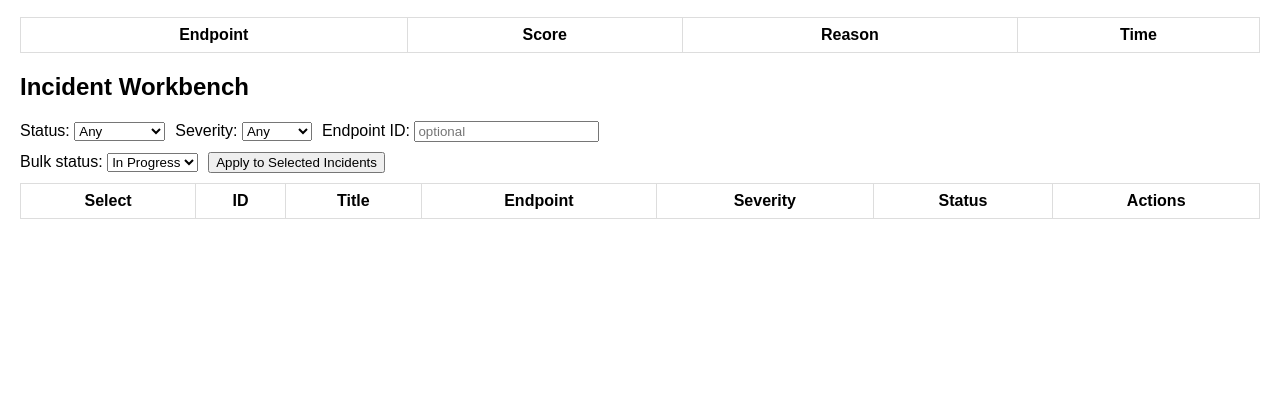
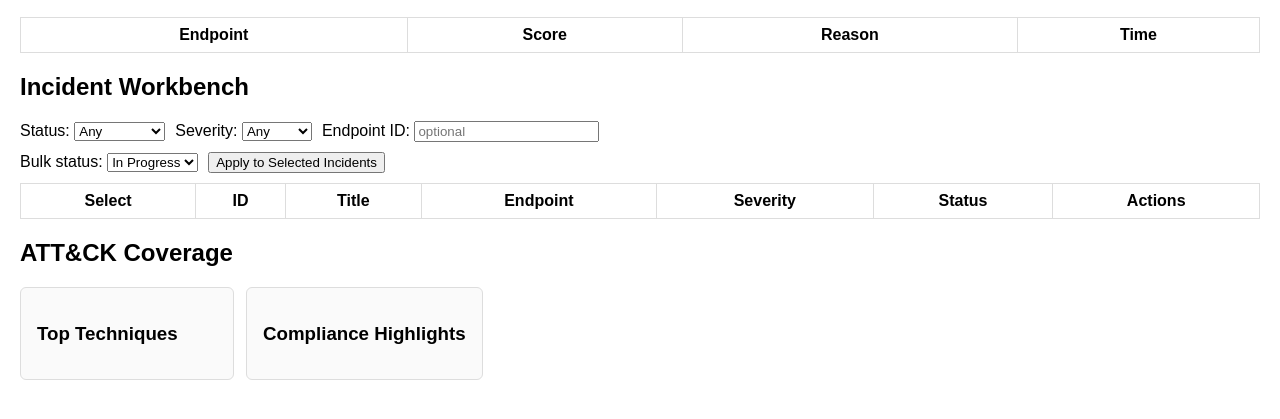
Before and after one commit to Zhost-Consulting-Private-Limited/AI-Defender, a FastAPI app: page / in a window 1280 px wide. Shown: the part 335-754 px from the top of the page. Run offline with FastAPI, Linux system fonts and the light colour scheme; lists and menus that the app fills with data are empty.

Commit message:
Add ATT&CK and compliance dashboard pane

```diff
--- a/backend/app/main.py
+++ b/backend/app/main.py
@@ -1,3 +1,4 @@
+import json
 from datetime import datetime
 
 from fastapi import Depends, FastAPI, HTTPException, Query, Request
@@ -109,6 +110,47 @@ def summary(tenant_id: int, session: Session = Depends(get_session)):
     }
 
 
+@app.get("/api/v1/dashboard/attack-compliance", dependencies=[Depends(require_role("analyst", "admin"))])
+def attack_compliance(tenant_id: int, session: Session = Depends(get_session)):
+    incidents = session.exec(select(Incident).where(Incident.tenant_id == tenant_id).order_by(Incident.created_at.desc())).all()[:200]
+    reports = session.exec(
+        select(HourlyReport).where(HourlyReport.tenant_id == tenant_id).order_by(HourlyReport.generated_at.desc())
+    ).all()[:10]
+
+    attack_counts: dict[str, int] = {}
+    severity_counts: dict[str, int] = {"low": 0, "medium": 0, "high": 0}
+    for incident in incidents:
+        attack_counts[incident.mitre_technique] = attack_counts.get(incident.mitre_technique, 0) + 1
+        severity_counts[incident.severity] = severity_counts.get(incident.severity, 0) + 1
+
+    top_attack_techniques = [
+        {"technique": technique, "count": count}
+        for technique, count in sorted(attack_counts.items(), key=lambda item: item[1], reverse=True)[:8]
+    ]
+
+    compliance_highlights: list[dict[str, str]] = []
+    for report in reports:
+        try:
+            summary = json.loads(report.summary)
+        except json.JSONDecodeError:
+            continue
+
+        compliance_highlights.append(
+            {
+                "generated_at": report.generated_at.isoformat(),
+                "recommended_action": summary.get("recommended_action", "No recommendation provided."),
+                "anomalies": str(summary.get("anomalies", 0)),
+            }
+        )
+
+    return {
+        "tenant_id": tenant_id,
+        "top_attack_techniques": top_attack_techniques,
+        "severity_breakdown": severity_counts,
+        "compliance_highlights": compliance_highlights,
+    }
+
+
 @app.get("/api/v1/incidents", dependencies=[Depends(require_role("analyst", "admin"))])
 def list_incidents(
     tenant_id: int,
--- a/backend/app/static/app.js
+++ b/backend/app/static/app.js
@@ -21,6 +21,35 @@ async function fetchSummary(tenant) {
     throw new Error(`summary request failed with ${response.status}`);
   }
   return response.json();
+}
+
+
+async function fetchAttackCompliance(tenant) {
+  const response = await fetch(`/api/v1/dashboard/attack-compliance?tenant_id=${tenant}`, { headers: headers() });
+  if (!response.ok) {
+    throw new Error(`attack compliance request failed with ${response.status}`);
+  }
+  return response.json();
+}
+
+function renderAttackCompliance(data) {
+  const attackList = document.getElementById('attack_techniques');
+  attackList.innerHTML = '';
+  for (const item of (data.top_attack_techniques || [])) {
+    attackList.innerHTML += `<li>${item.technique}: ${item.count}</li>`;
+  }
+  if (!attackList.innerHTML) {
+    attackList.innerHTML = '<li>No incidents mapped yet.</li>';
+  }
+
+  const complianceList = document.getElementById('compliance_highlights');
+  complianceList.innerHTML = '';
+  for (const highlight of (data.compliance_highlights || [])) {
+    complianceList.innerHTML += `<li>${highlight.generated_at}: ${highlight.recommended_action} (anomalies=${highlight.anomalies})</li>`;
+  }
+  if (!complianceList.innerHTML) {
+    complianceList.innerHTML = '<li>No compliance highlights yet.</li>';
+  }
 }
 
 async function fetchIncidents(tenant) {
@@ -75,9 +104,14 @@ function renderIncidents(incidents) {
 async function refreshAll() {
   try {
     const tenant = document.getElementById('tenant').value;
-    const [summary, incidents] = await Promise.all([fetchSummary(tenant), fetchIncidents(tenant)]);
+    const [summary, incidents, attackCompliance] = await Promise.all([
+      fetchSummary(tenant),
+      fetchIncidents(tenant),
+      fetchAttackCompliance(tenant),
+    ]);
     renderSummary(summary);
     renderIncidents(incidents);
+    renderAttackCompliance(attackCompliance);
     document.getElementById('errors').innerText = '';
   } catch (err) {
     document.getElementById('errors').innerText = `Failed to refresh dashboard: ${err.message}`;
--- a/backend/app/static/style.css
+++ b/backend/app/static/style.css
@@ -7,3 +7,6 @@ th, td { border: 1px solid #ddd; padding: 8px; }
 button { cursor: pointer; }
 .errors { color: #b00020; min-height: 20px; }
 .incident-filters, .incident-bulk { margin-top: 6px; }
+
+.attack-card ul, .compliance-card ul { margin: 0; padding-left: 18px; }
+.attack-card li, .compliance-card li { margin-bottom: 6px; }
--- a/backend/app/templates/index.html
+++ b/backend/app/templates/index.html
@@ -74,6 +74,18 @@
     <tbody></tbody>
   </table>
 
+  <h2>ATT&CK Coverage</h2>
+  <div class="grid">
+    <div class="card attack-card">
+      <h3>Top Techniques</h3>
+      <ul id="attack_techniques"></ul>
+    </div>
+    <div class="card compliance-card">
+      <h3>Compliance Highlights</h3>
+      <ul id="compliance_highlights"></ul>
+    </div>
+  </div>
+
 <script src="/static/app.js"></script>
 </body>
 </html>
```
Also changed, not shown: Features.md (+4 -2 lines), tests/test_api.py (+40 -1 lines).
